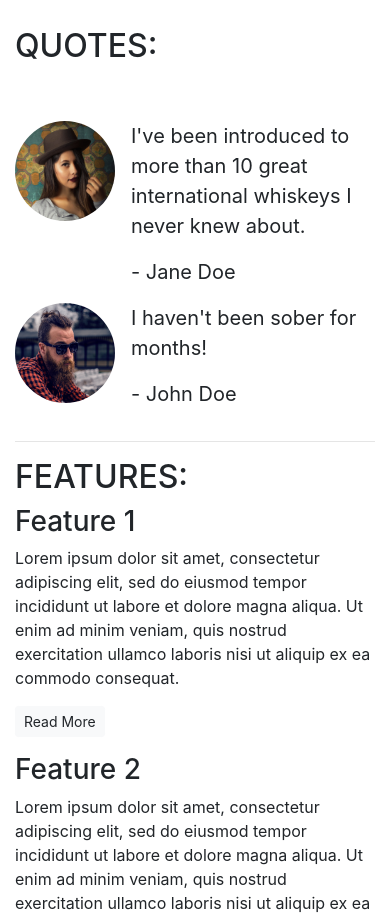
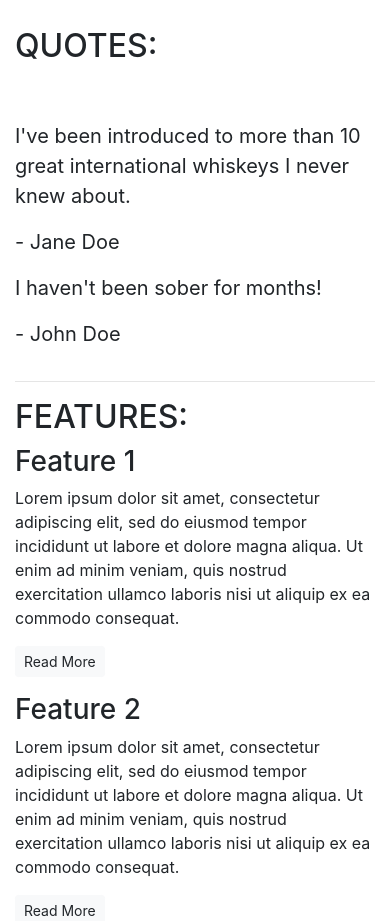
Before and after one commit to vinnieOrdobas/bootstrap, a plain HTML site: page bootstrap/index.html in a window 390 px wide. Shown: the part 840-1761 px from the top of the page. Drawn offline with nearby package versions, Linux system fonts and the light colour scheme.

Commit message:
index.html updated

```diff
--- a/bootstrap/index.html
+++ b/bootstrap/index.html
@@ -43,7 +43,9 @@
             <div class="row">
                 <div class="col-12 col-md-6">
                     <div class="media">
-                        <img src="images/girl-image.png" class="rounded-circle mr-3" height="100" width="100">
+                        <div class="d-none d-sm-block">
+                            <img src="images/girl-image.png" class="rounded-circle mr-3" height="100" width="100">
+                        </div>
                         <div class="media-body">
                             <blockquote class="blockquote">
                             <p>I've been introduced to more than 10 great international whiskeys I never knew about.</p>
@@ -54,11 +56,13 @@
                 </div>
                 <div class="col-12 col-md-6">
                     <div class="media">
-                        <img src="images/guy-image.png" class="rounded-circle mr-3" height="100" width="100">
+                        <div class="d-none d-sm-block">
+                            <img src="images/guy-image.png" class="rounded-circle mr-3" height="100" width="100">
+                        </div>
                         <div class="media-body">
                             <blockquote class="blockquote">
-                                <p>I haven't been sober for months!</p>
-                                <p>- John Doe</p>
+                             <p>I haven't been sober for months!</p>
+                             <p>- John Doe</p>
                             </blockquote>
                         </div>
                     </div>
```
